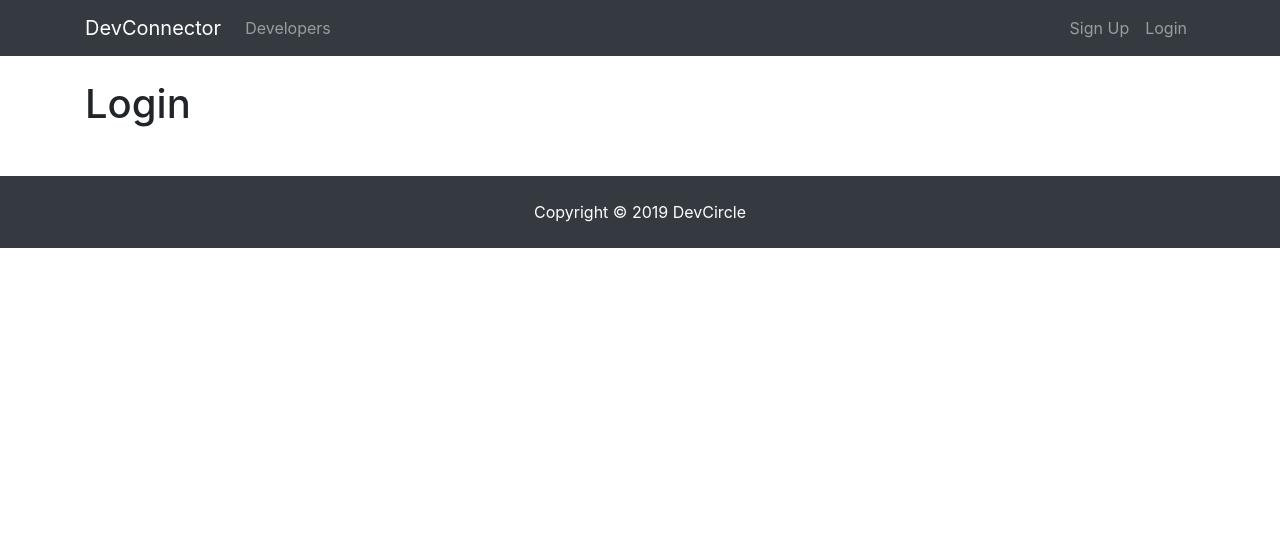
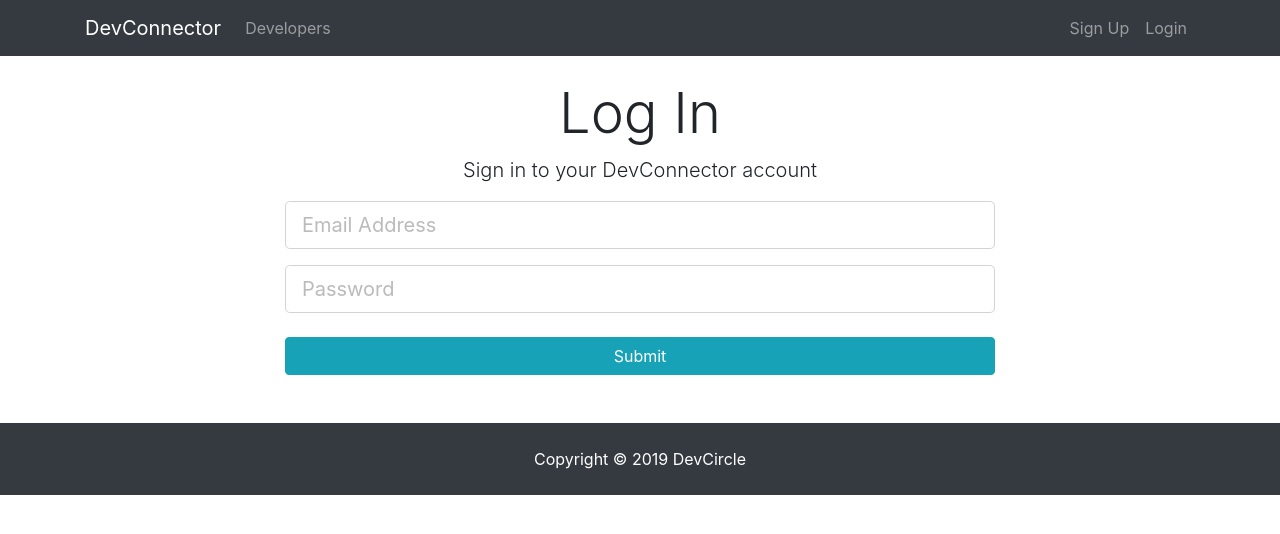
Before and after one commit to JourneyToTheWes/dev-circle, a React (Create React App) app in the folder client/: page /login in a window 1280 px wide. Shown: the top 534 px of the page. Built offline with nearby package versions, Linux system fonts and the light colour scheme.

Commit message:
Added error handling and axios http requests to register user. Also added some login logic.

```diff
--- a/client/package.json
+++ b/client/package.json
@@ -3,6 +3,8 @@
     "version": "0.1.0",
     "private": true,
     "dependencies": {
+        "axios": "^0.18.0",
+        "classnames": "^2.2.6",
         "react": "^16.8.6",
         "react-dom": "^16.8.6",
         "react-router-dom": "^5.0.0",
--- a/client/src/components/auth/Login.js
+++ b/client/src/components/auth/Login.js
@@ -1,10 +1,73 @@
 import React, { Component } from 'react';
 
 class Login extends Component {
+    constructor() {
+        super();
+
+        this.state = {
+            email: '',
+            password: '',
+            errors: {}
+        };
+
+        this.onChange = this.onChange.bind(this);
+        this.onSubmit = this.onSubmit.bind(this);
+    }
+
+    onChange(event) {
+        this.setState({ [event.target.name]: event.target.value });
+    }
+
+    onSubmit(event) {
+        event.preventDefault();
+
+        const loginUser = {
+            email: this.state.email,
+            password: this.state.password
+        };
+
+        console.log(loginUser);
+    }
+
     render() {
         return (
-            <div>
-                <h1>Login</h1>
+            <div className="login">
+                <div className="container">
+                    <div className="row">
+                        <div className="col-md-8 m-auto">
+                            <h1 className="display-4 text-center">Log In</h1>
+                            <p className="lead text-center">
+                                Sign in to your DevConnector account
+                            </p>
+                            <form onSubmit={this.onSubmit}>
+                                <div className="form-group">
+                                    <input
+                                        type="email"
+                                        className="form-control form-control-lg"
+                                        placeholder="Email Address"
+                                        name="email"
+                                        value={this.email}
+                                        onChange={this.onChange}
+                                    />
+                                </div>
+                                <div className="form-group">
+                                    <input
+                                        type="password"
+                                        className="form-control form-control-lg"
+                                        placeholder="Password"
+                                        name="password"
+                                        value={this.password}
+                                        onChange={this.onChange}
+                                    />
+                                </div>
+                                <input
+                                    type="submit"
+                                    className="btn btn-info btn-block mt-4"
+                                />
+                            </form>
+                        </div>
+                    </div>
+                </div>
             </div>
         );
     }
--- a/client/src/components/auth/Register.js
+++ b/client/src/components/auth/Register.js
@@ -1,4 +1,6 @@
 import React, { Component } from 'react';
+import axios from 'axios';
+import classnames from 'classnames';
 
 class Register extends Component {
     constructor() {
@@ -29,10 +31,14 @@
             confirmPassword: this.state.confirmPassword
         };
 
-        console.log(newUser);
+        axios
+            .post('/api/users/register', newUser)
+            .then(res => console.log(res.data))
+            .catch(err => this.setState({ errors: err.response.data }));
     }
 
     render() {
+        const { errors } = this.state;
         return (
             <div className="register">
                 <div className="container">
@@ -46,22 +52,42 @@
                                 <div className="form-group">
                                     <input
                                         type="text"
-                                        className="form-control form-control-lg"
+                                        className={classnames(
+                                            'form-control form-control-lg',
+                                            {
+                                                'is-invalid': errors.name // include class 'is-invalid' if errors.name exists
+                                            }
+                                        )}
                                         placeholder="Name"
                                         name="name"
                                         value={this.state.name}
                                         onChange={this.onChange}
                                     />
+                                    {errors.name && (
+                                        <div className="invalid-feedback">
+                                            {errors.name}
+                                        </div>
+                                    )}
                                 </div>
                                 <div className="form-group">
                                     <input
                                         type="email"
-                                        className="form-control form-control-lg"
+                                        className={classnames(
+                                            'form-control form-control-lg',
+                                            {
+                                                'is-invalid': errors.email //include class 'is-invalid' if errors.email exists
+                                            }
+                                        )}
                                         placeholder="Email Address"
                                         name="email"
                                         value={this.state.email}
                                         onChange={this.onChange}
                                     />
+                                    {errors.email && (
+                                        <div className="invalid-feedback">
+                                            {errors.email}
+                                        </div>
+                                    )}
                                     <small className="form-text text-muted">
                                         This site uses Gravatar so if you want a
                                         profile image, use a Gravatar email
@@ -70,22 +96,43 @@
                                 <div className="form-group">
                                     <input
                                         type="password"
-                                        className="form-control form-control-lg"
+                                        className={classnames(
+                                            'form-control form-control-lg',
+                                            {
+                                                'is-invalid': errors.password //include class 'is-invalid' if errors.password exists
+                                            }
+                                        )}
                                         placeholder="Password"
                                         name="password"
                                         value={this.state.password}
                                         onChange={this.onChange}
                                     />
+                                    {errors.password && (
+                                        <div className="invalid-feedback">
+                                            {errors.password}
+                                        </div>
+                                    )}
                                 </div>
                                 <div className="form-group">
                                     <input
                                         type="password"
-                                        className="form-control form-control-lg"
+                                        className={classnames(
+                                            'form-control form-control-lg',
+                                            {
+                                                'is-invalid':
+                                                    errors.confirmPassword //include class 'is-invalid' if errors.confirmPassword exists
+                                            }
+                                        )}
                                         placeholder="Confirm Password"
                                         name="confirmPassword"
                                         value={this.state.confirmPassword}
                                         onChange={this.onChange}
                                     />
+                                    {errors.confirmPassword && (
+                                        <div className="invalid-feedback">
+                                            {errors.confirmPassword}
+                                        </div>
+                                    )}
                                 </div>
                                 <input
                                     type="submit"
```
